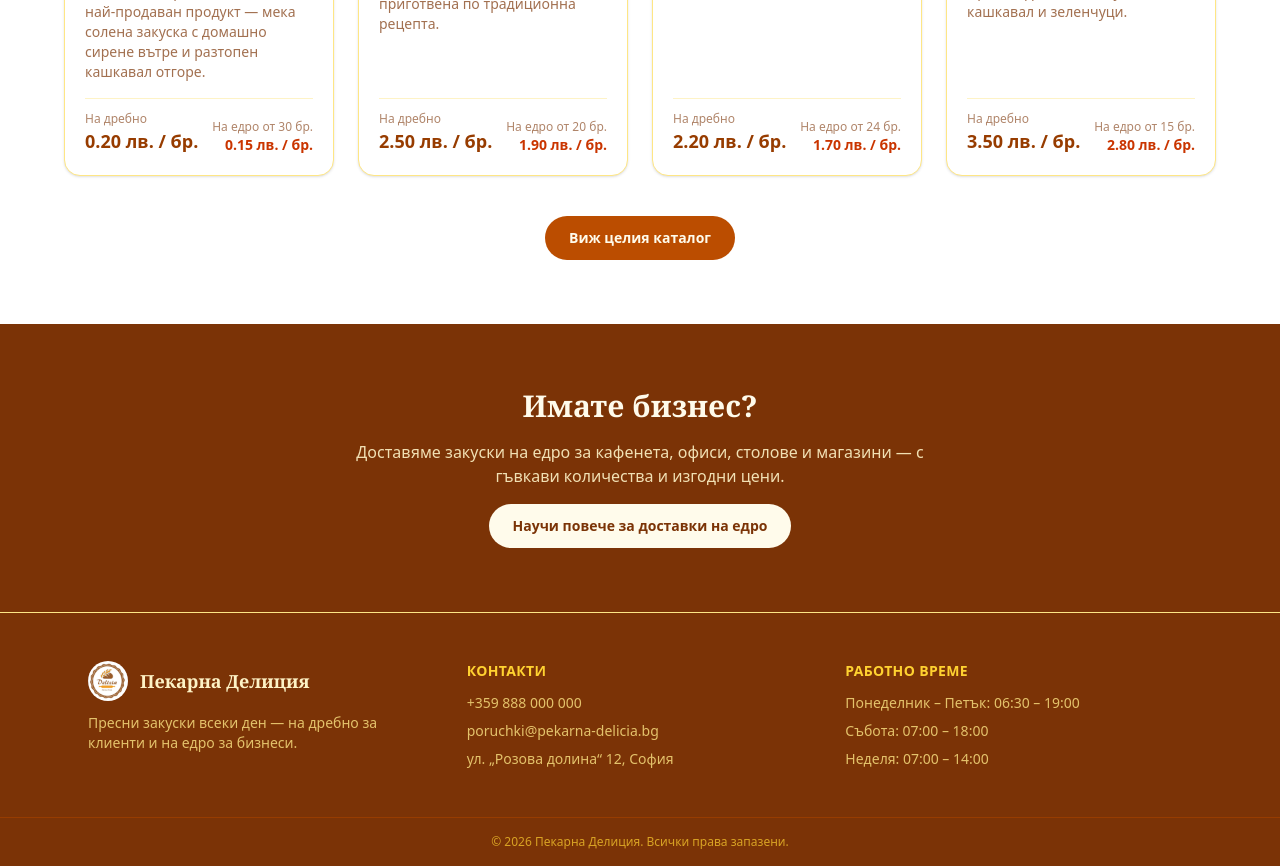
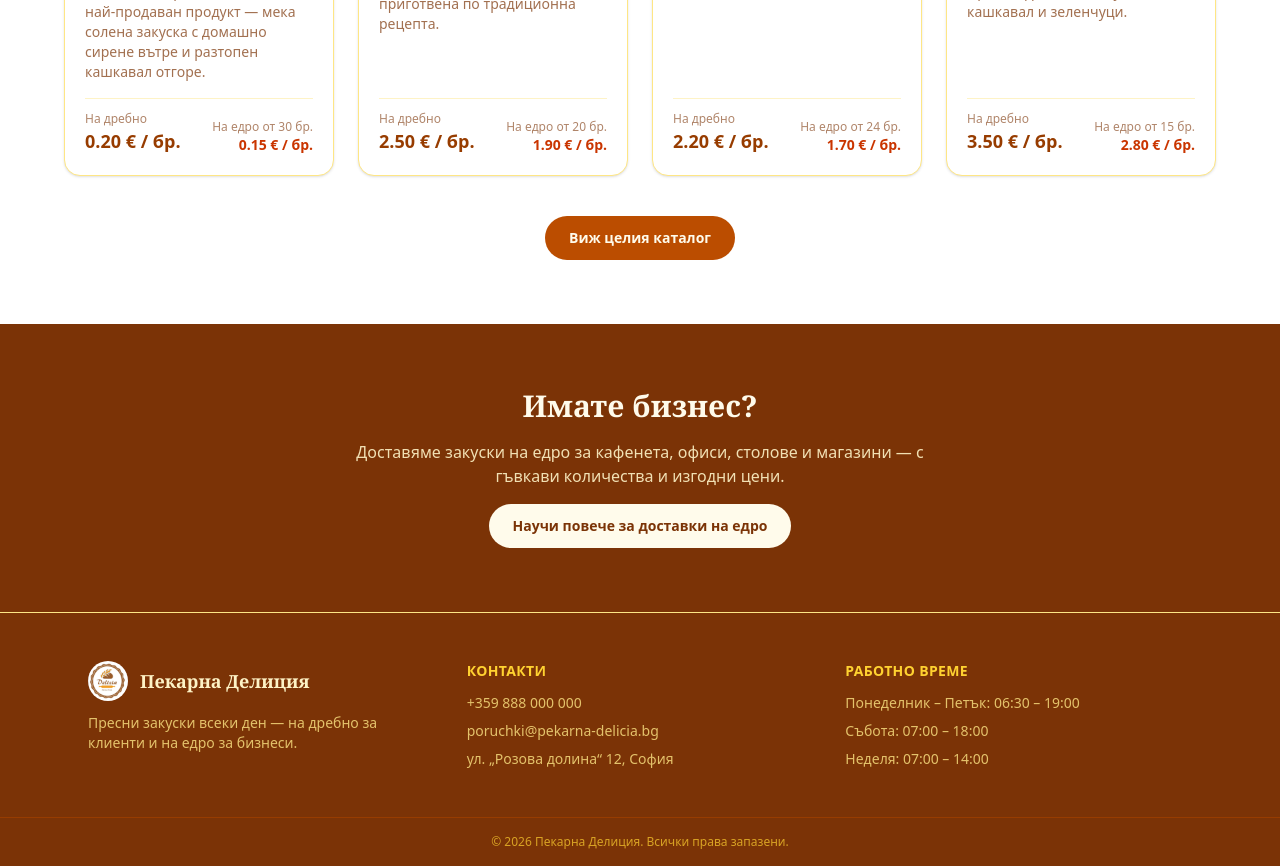
Before and after one commit to hkostadinov18-hub/my-project, a Next.js app: page / in a window 1280 px wide. Shown: the part 1300-2166 px from the top of the page. Built offline with nearby package versions, Linux system fonts and the light colour scheme.

Commit message:
Switch product prices from BGN to EUR

```diff
--- a/src/components/ProductCard.tsx
+++ b/src/components/ProductCard.tsx
@@ -29,13 +29,13 @@ export default function ProductCard({ product }: { product: Product }) {
           <div>
             <p className="text-xs text-amber-900/60">На дребно</p>
             <p className="text-lg font-bold text-amber-800">
-              {product.retailPrice.toFixed(2)} лв. / {product.unit}
+              {product.retailPrice.toFixed(2)} € / {product.unit}
             </p>
           </div>
           <div className="text-right">
             <p className="text-xs text-amber-900/60">На едро от {product.wholesaleMinQty} бр.</p>
             <p className="text-sm font-semibold text-orange-700">
-              {product.wholesalePrice.toFixed(2)} лв. / {product.unit}
+              {product.wholesalePrice.toFixed(2)} € / {product.unit}
             </p>
           </div>
         </div>
```
